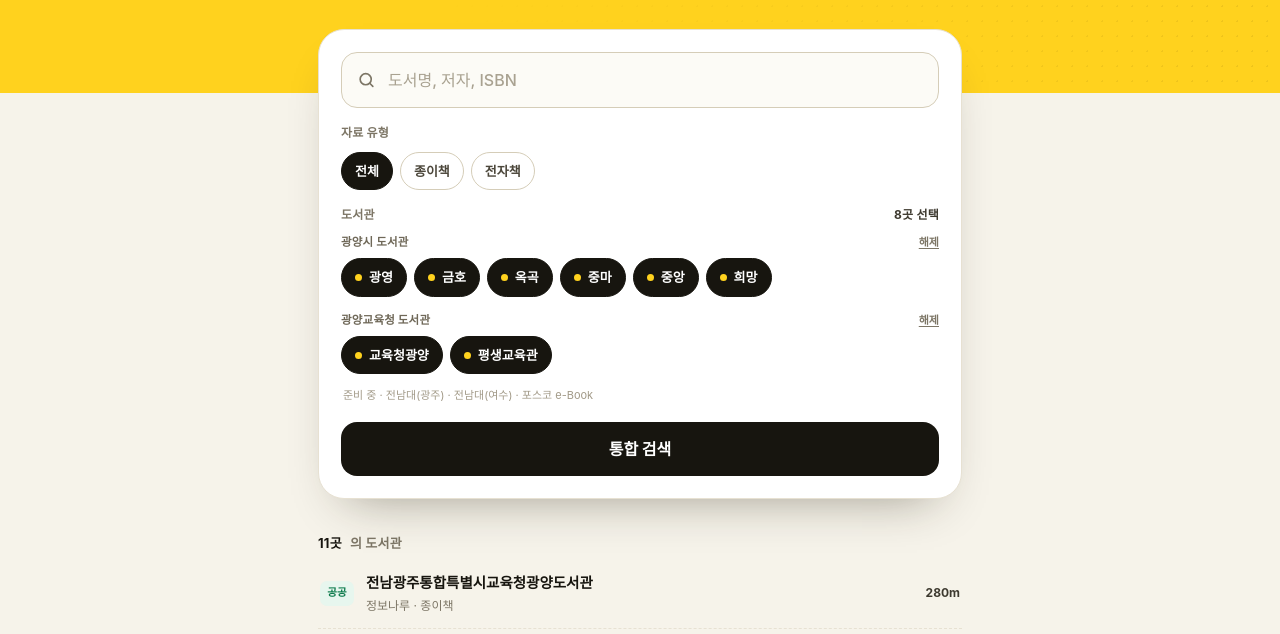
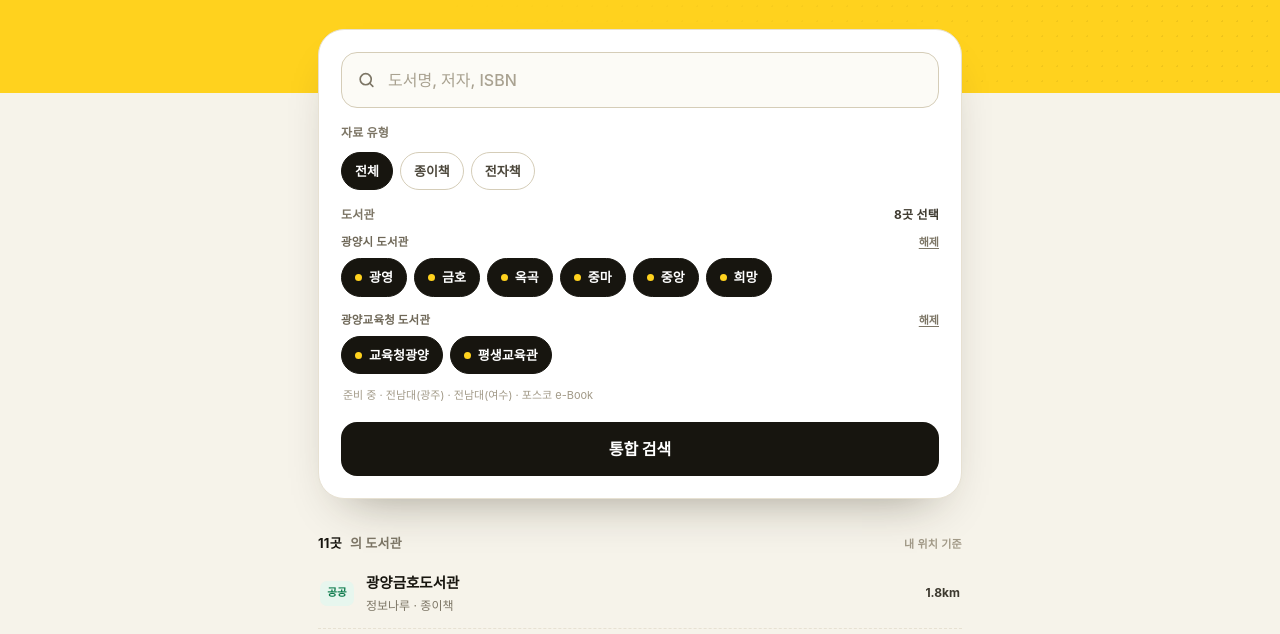
Before and after one commit to nosoy1/nosoy1.github.io, a plain HTML site: page index.html in a window 1280 px wide. Shown: the part 166-800 px from the top of the page. Drawn offline with Linux system fonts and the light colour scheme.

Commit message:
Add files via upload

```diff
--- a/index.html
+++ b/index.html
@@ -497,6 +497,13 @@ a {
   color: var(--ink);
 }
 
+.section__origin {
+  margin-left: auto;
+  font-size: 11px;
+  font-weight: 600;
+  color: #a29a88;
+}
+
 .liblist {
   list-style: none;
   margin: 0;
@@ -1305,8 +1312,9 @@ window.APP_CONFIG = {
   appName: "책모아",
   apiBase: "",
 
-  /* 거리 계산 기준점. "가까운 순" 정렬에 사용됩니다. */
-  origin: { label: "광양시청", lat: 34.9406, lng: 127.6956 },
+  /* 거리 계산 기준점. "가까운 순" 정렬에 사용됩니다.
+     N34° 56.071' E127° 43.353' → 34.93452, 127.72255 */
+  origin: { label: "내 위치", lat: 34.93452, lng: 127.72255 },
 
   /* 화면에서 묶어 보여 줄 도서관 그룹 */
   groups: [
@@ -1477,9 +1485,9 @@ window.APP_CONFIG = {
       group: "corp",
       kind: "corporate",
       kindLabel: "기업",
-      address: "경상북도 포항시 남구 동해안로 6261",
-      lat: 36.0194,
-      lng: 129.3435,
+      address: "전라남도 광양시 금호동 700 (광양제철소)",
+      lat: 34.9095,
+      lng: 127.7525,
       formats: ["ebook"],
       note: "e-Book 전용",
       homepage: "",
@@ -2395,7 +2403,10 @@ window.MOCK = {
       '<section class="section">' +
       '<h2 class="section__title"><b>' +
       cfg.libraries.length +
-      "곳</b>의 도서관</h2>" +
+      "곳</b>의 도서관" +
+      '<span class="section__origin">' +
+      esc(cfg.origin.label) +
+      " 기준</span></h2>" +
       '<ul class="liblist">' +
       ranked.map(libRow).join("") +
       "</ul>" +
```
